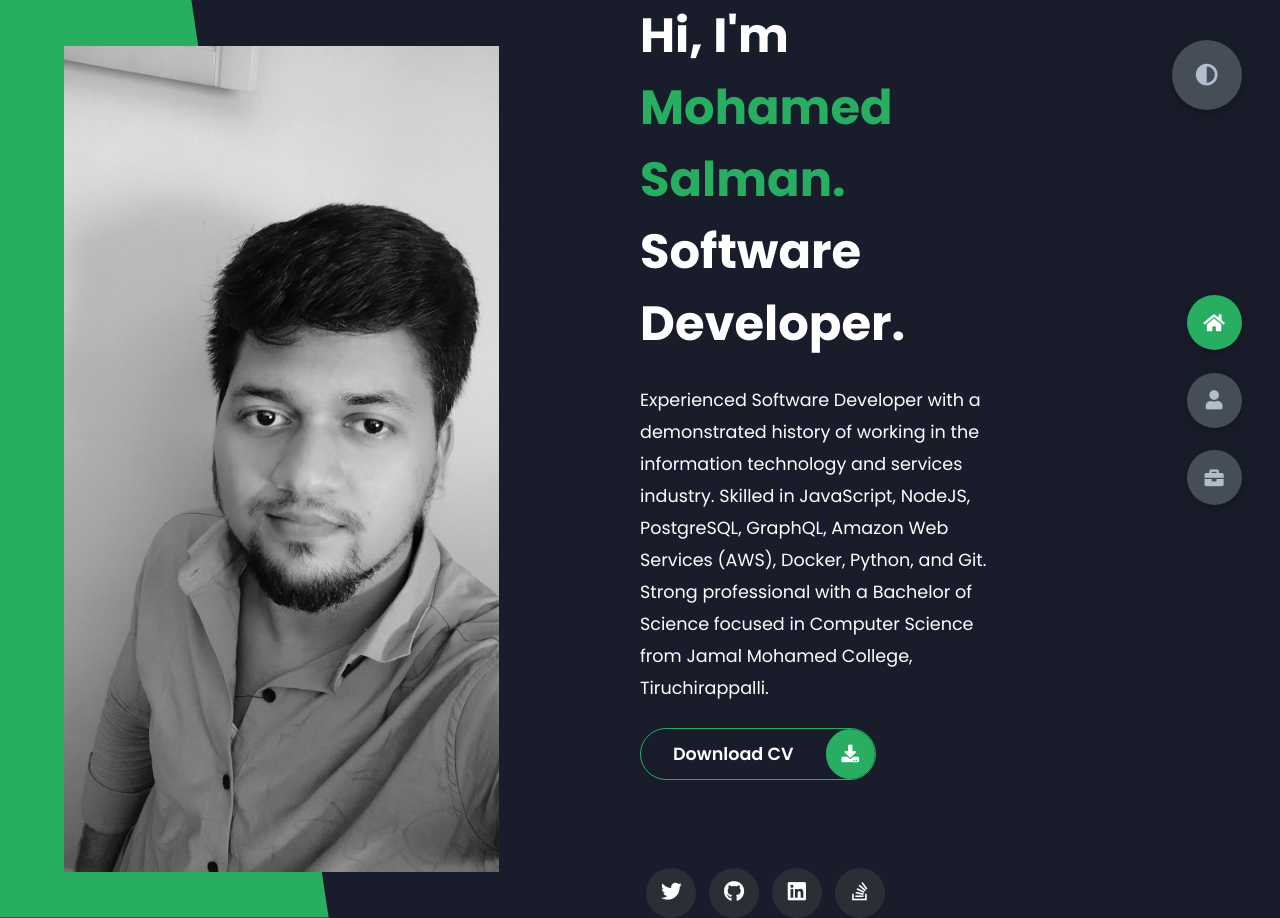
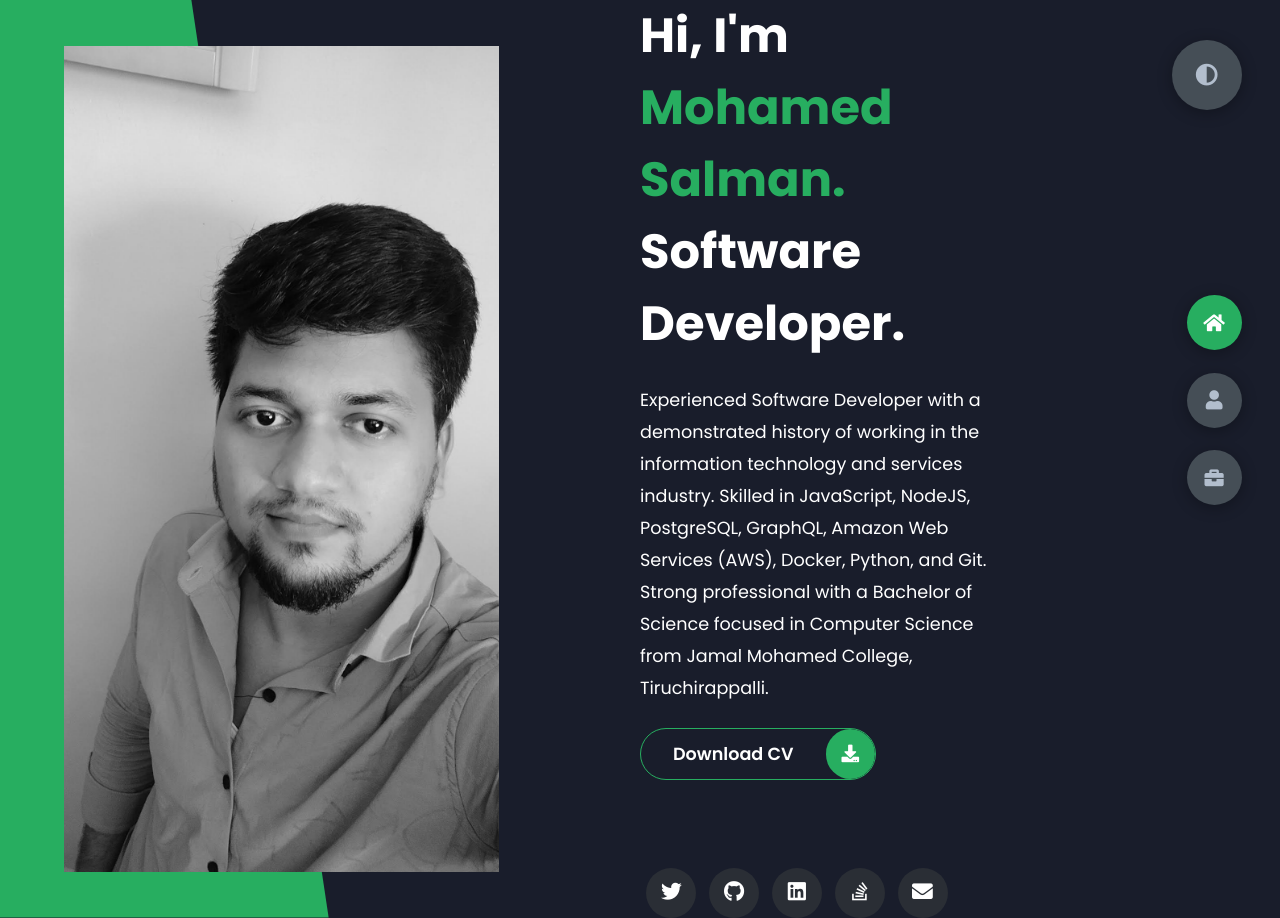
Before and after one commit to salmantec/salmantec.github.io, a plain HTML site: page index.html in a window 1280 px wide. Drawn offline with Linux system fonts and the light colour scheme.

Commit message:
Added mail icon with mailto

```diff
--- a/index.html
+++ b/index.html
@@ -52,6 +52,9 @@
                                     </a>
                                     <a href="https://stackoverflow.com/users/8081263/salmantech?tab=profile" target="_blank">
                                         <i class="fab fa-stack-overflow"></i>
+                                    </a>
+                                    <a href="mailto:salmantech97@gmail.com">
+                                        <i class="fas fa-envelope"></i>
                                     </a>
                                 </div>
                             </div>
```
